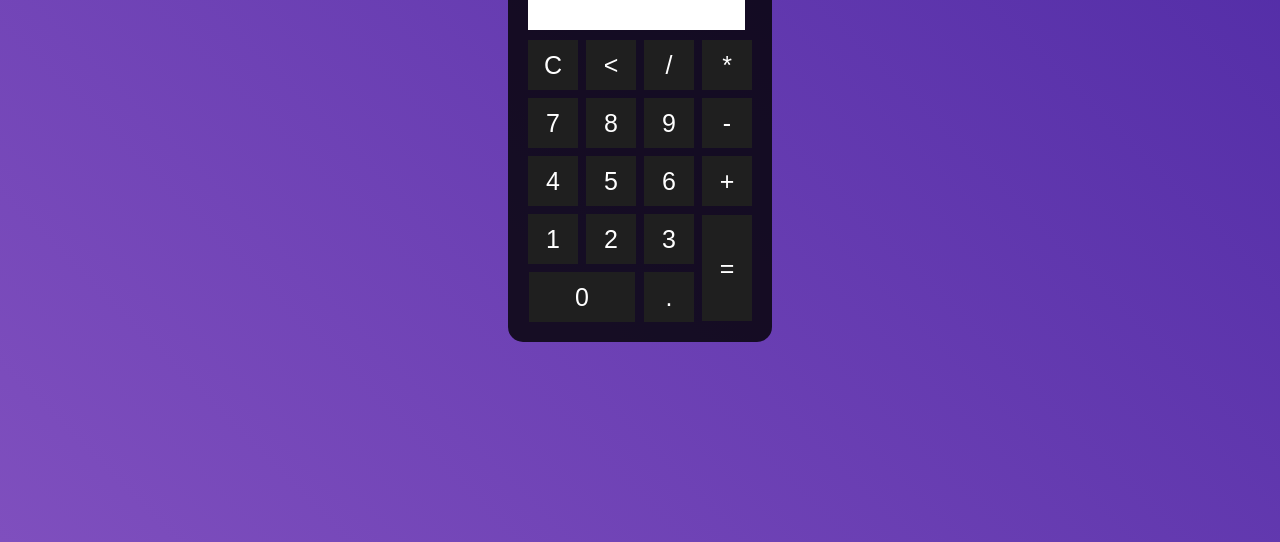
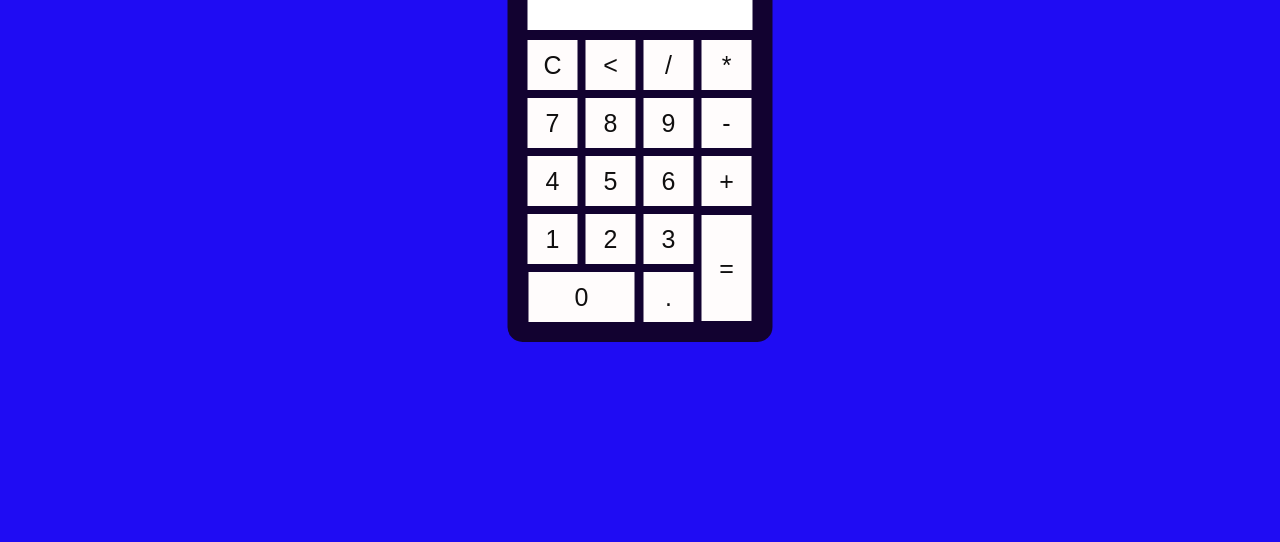
Before and after one commit to ALEXANDER-B-SOUZA/Calculadora, a plain HTML site: page Index.html in a window 1280 px wide. Shown: the part 258-800 px from the top of the page. Drawn offline with Linux system fonts and the light colour scheme.

Commit message:
alterações layout.

```diff
--- a/css/style.css
+++ b/css/style.css
@@ -4,7 +4,7 @@
 }
 
 .fundo{
-    background-image: linear-gradient(45deg, rgb(127, 79, 190), rgb(79, 42, 165));
+    background-image: linear-gradient(45deg, rgb(31, 12, 243), rgb(31, 12, 243));
     height: 100vh;
     color: white;
     font-family: Arial, Helvetica, sans-serif;
@@ -13,7 +13,7 @@
 
 .calculadora{
     position: absolute;
-    background-color: rgba(0, 0, 0, 0.8);
+    background-color: rgba(16, 1, 1, 0.8);
     top: 50%;
     left: 50%;
     transform: translate(-50%,-50%);
@@ -27,17 +27,17 @@
     font-size: 25px;
     cursor: pointer;
     margin: 3px;
-    background-color: rgb(31, 31, 31);
+    background-color: rgb(255, 252, 252);
     border: none;
-    color: white;
+    color: rgb(16, 15, 15);
 }
 
 .botao:hover{
-    background-color: black;
+    background-color: rgb(38, 106, 154);
 }
 
 #resultado{
-    width: 207px;
+    width: 215px;
     background-color: white;
     height: 30px;
     margin: 5px;
```
